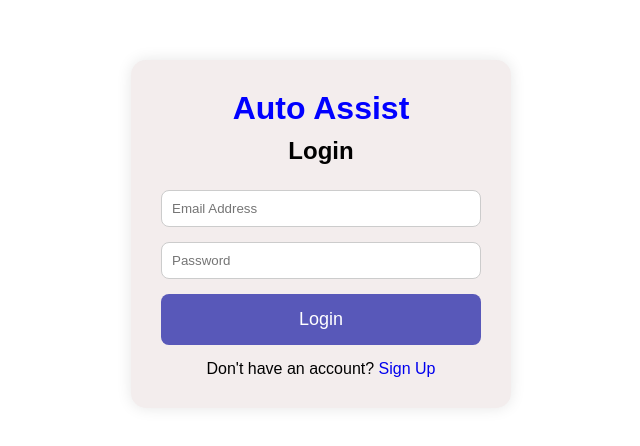
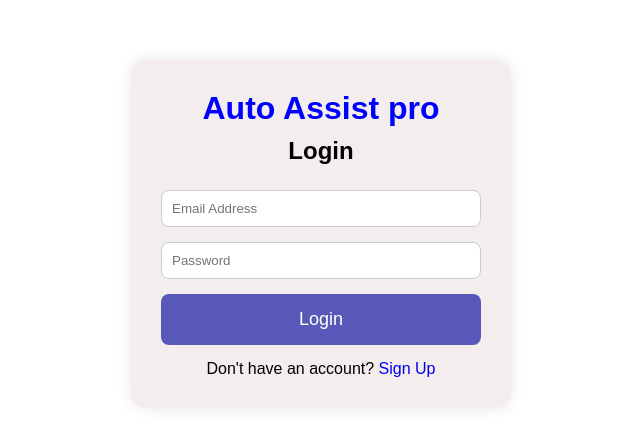
Before and after one commit to kamdjeumanuela8/Mechanic-Website, a plain HTML site: page login.html in a window 1280 px wide. Shown: the part 166-612 px from the top of the page, without its empty margins (319-959 px from the left). Drawn offline with Linux system fonts and the light colour scheme.

Commit message:
update website

```diff
--- a/login.html
+++ b/login.html
@@ -8,7 +8,7 @@
 </head>
 <body>
   <div class="container">
-    <h1>Auto Assist</h1>
+    <h1>Auto Assist pro</h1>
     <h2>Login</h2>
     <form action="" method="post">
       <input type="email" name="email" placeholder="Email Address" required>
```
